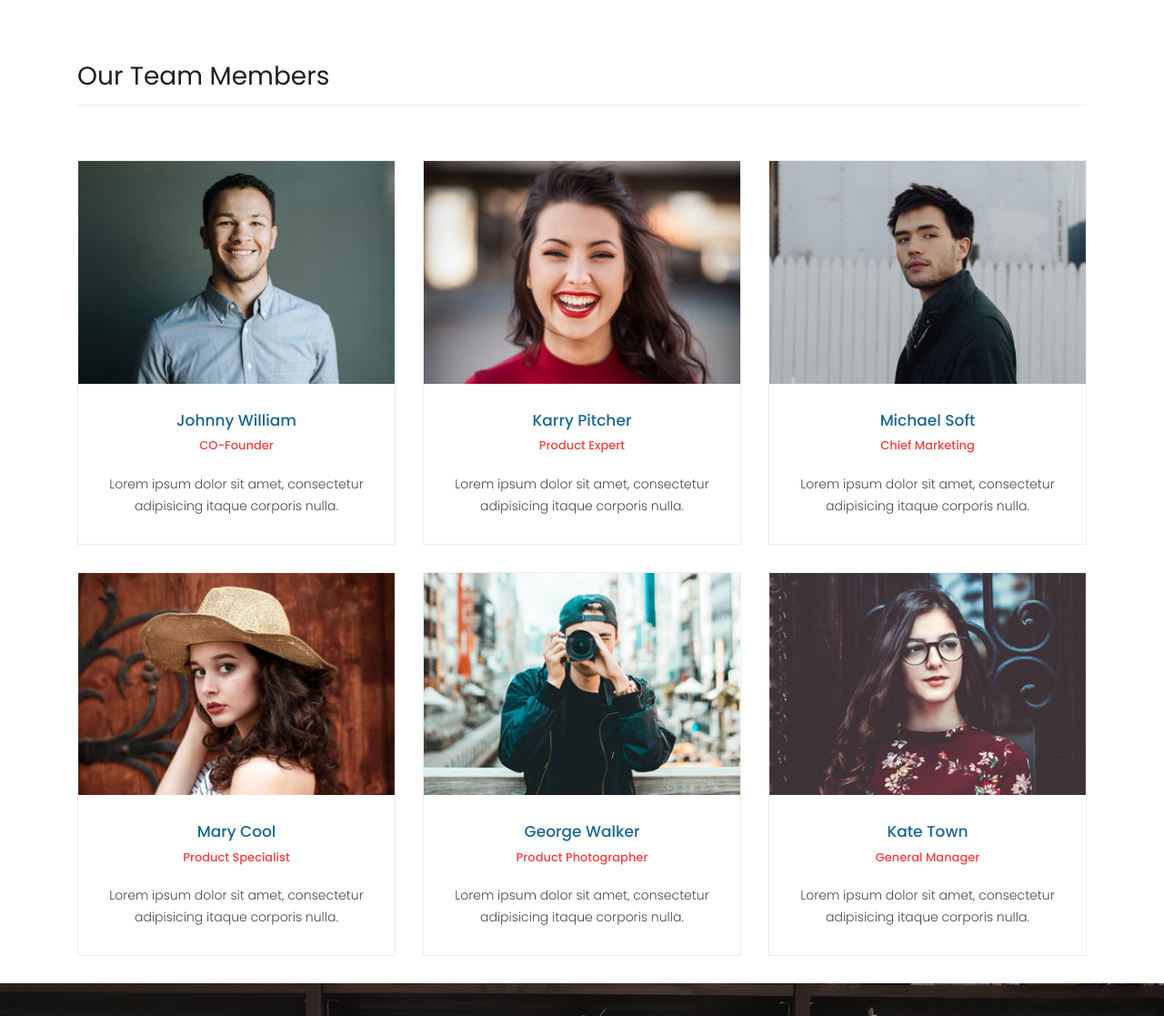
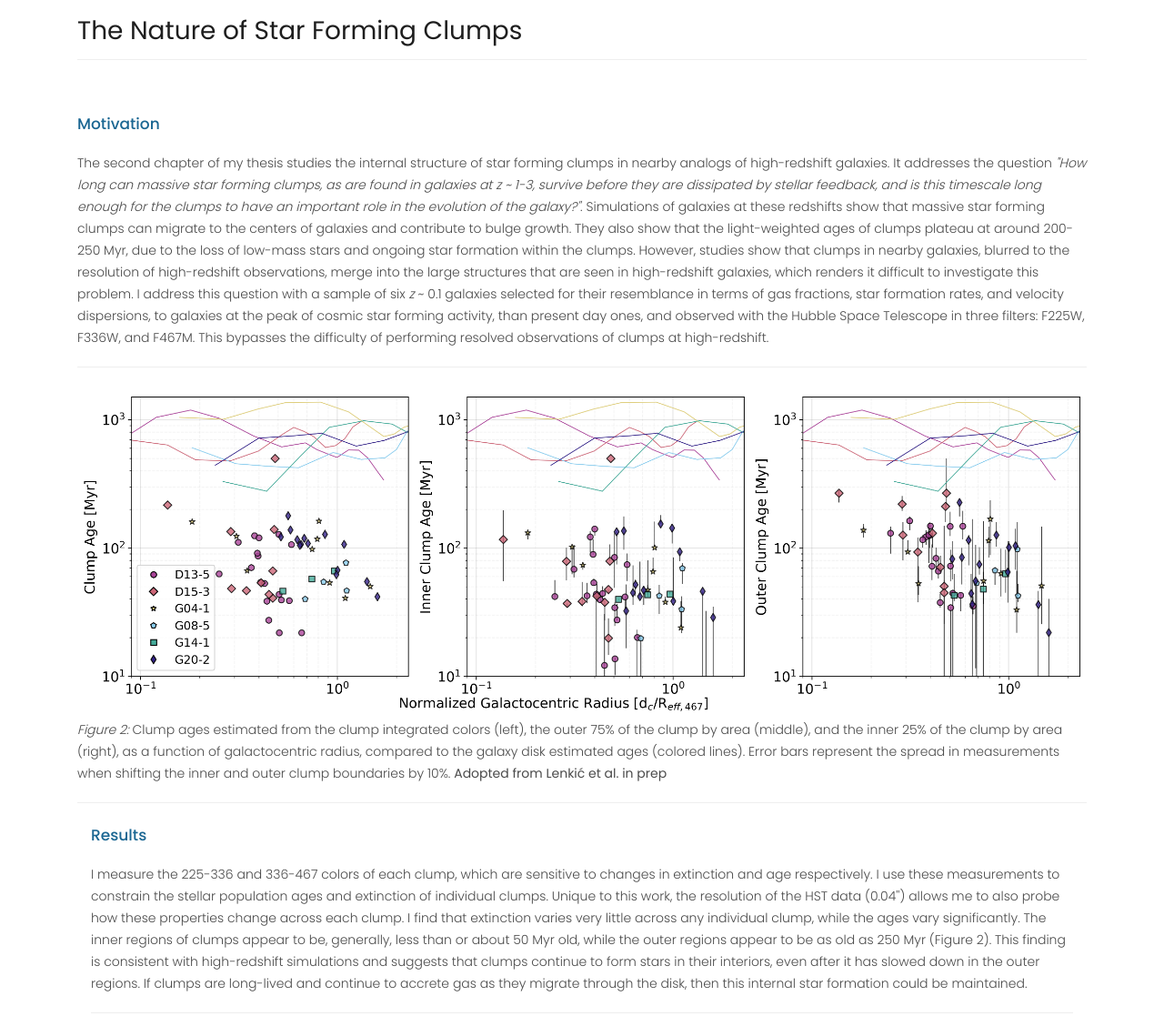
Before and after one commit to llenkic/llenkic.github.io, a plain HTML site: page research.html in a window 1280 px wide. Shown: the part 1440-2557 px from the top of the page at 91% size. Drawn offline with Linux system fonts and the light colour scheme.

Commit message:
Adding to reasearch page

```diff
--- a/research.html
+++ b/research.html
@@ -117,8 +117,40 @@ https://templatemo.com/tm-546-sixteen-clothing
       </div>
     </div>
 
+    <div class="best-features about-features">
+      <div class="container">
+        <div class="row">
+          <div class="col-md-12">
+            <div class="section-heading">
+              <h2>The Nature of Star Forming Clumps</h2>
+            </div>
+          </div>
+          <div class="col-md-12">
+            <div class="left-content">
+              <h4>Motivation</h4>
+              <p>The second chapter of my thesis studies the internal structure of star forming clumps in nearby analogs of high-redshift galaxies. It addresses the question <i>"How long can massive star forming clumps, as are found in galaxies at <i>z</i> ~ 1-3, survive before they are dissipated by stellar feedback, and is this timescale long enough for the clumps to have an important role in the evolution of the galaxy?"</i>. Simulations of galaxies at these redshifts show that massive star forming clumps can migrate to the centers of galaxies and contribute to bulge growth. They also show that the light-weighted ages of clumps plateau at around 200-250 Myr, due to the loss of low-mass stars and ongoing star formation within the clumps. However, studies show that clumps in nearby galaxies, blurred to the resolution of high-redshift observations, merge into the large structures that are seen in high-redshift galaxies, which renders it difficult to investigate this problem. I address this question with a sample of six <i>z</i> ~ 0.1 galaxies selected for their resemblance in terms of gas fractions, star formation rates, and velocity dispersions, to galaxies at the peak of cosmic star forming activity, than present day ones, and observed with the Hubble Space Telescope in three filters: F225W, F336W, and F467M. This bypasses the difficulty of performing resolved observations of clumps at high-redshift. </p>
+            </div>
+          </div>
+          <div class="col-md-12">
+            <div class="right-image">
+              <img src="assets/images/AgeEdge-Radius-LL.png" alt="">
+            </div>
+          </div>
+          <div class="col-md-12">
+              <p><i>Figure 2:</i> Clump ages estimated from the clump integrated colors (left), the outer 75&#37; of the clump by area (middle), and the inner 25&#37; of the clump by area (right), as a function of galactocentric radius, compared to the galaxy disk estimated ages (colored lines). Error bars represent the spread in measurements when shifting the inner and outer clump boundaries by 10&#37;. <b>Adopted from Lenkić et al. in prep</b></p>
+            </div>
+          </div>
+          <div class="col-md-12">
+              <h4>Results</h4>
+              <p>I measure the 225-336 and 336-467 colors of each clump, which are sensitive to changes in extinction and age respectively. I use these measurements to constrain the stellar population ages and extinction of individual clumps. Unique to this work, the resolution of the HST data (0.04'') allows me to also probe how these properties change across each clump. I find that extinction varies very little across any individual clump, while the ages vary significantly. The inner regions of clumps appear to be, generally, less than or about 50 Myr old, while the outer regions appear to be as old as 250 Myr (Figure 2). This finding is consistent with high-redshift simulations and suggests that clumps continue to form stars in their interiors, even after it has slowed down in the outer regions. If clumps are long-lived and continue to accrete gas as they migrate through the disk, then this internal star formation could be maintained.</p>
+            </div>
+          </div>
+        </div>
+      </div>
+    </div>
 
-    <div class="team-members">
+
+<!--     <div class="team-members">
       <div class="container">
         <div class="row">
           <div class="col-md-12">
@@ -305,9 +337,9 @@ https://templatemo.com/tm-546-sixteen-clothing
         </div>
       </div>
     </div>
+ -->
 
-
-    <div class="happy-clients">
+<!--     <div class="happy-clients">
       <div class="container">
         <div class="row">
           <div class="col-md-12">
@@ -344,7 +376,7 @@ https://templatemo.com/tm-546-sixteen-clothing
           </div>
         </div>
       </div>
-    </div>
+    </div> -->
 
 
     <footer>
```
Also changed, not shown: assets/images/AgeEdge-Radius-LL.png (added).
